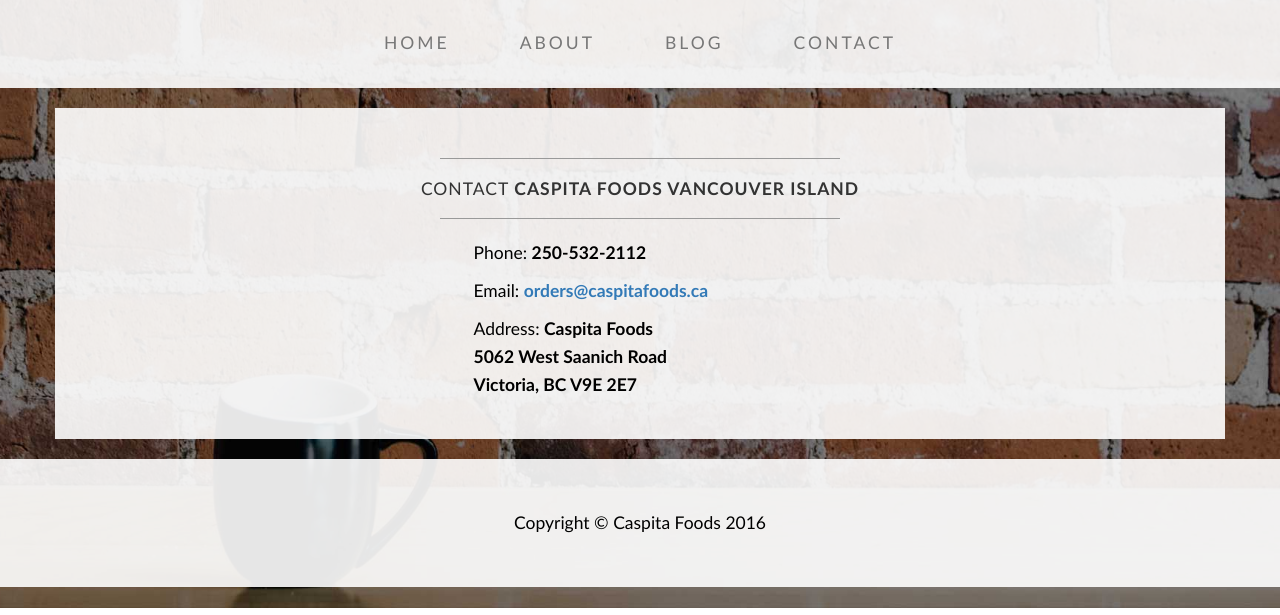
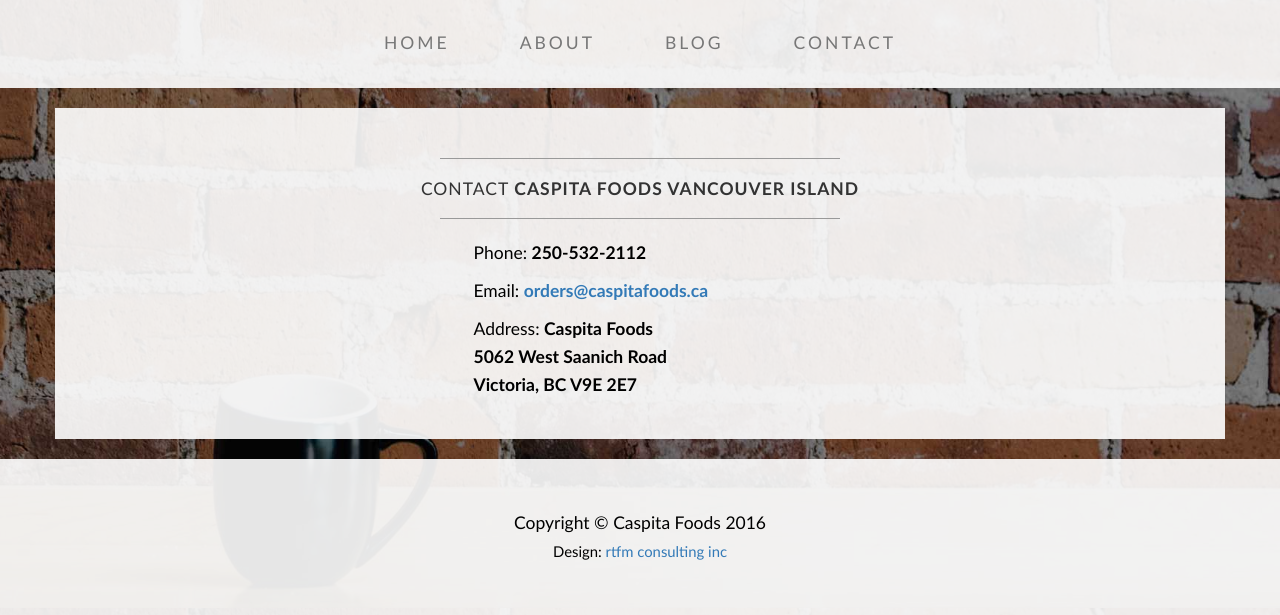
Before and after one commit to rvrichards/dans-gelato, a plain HTML site: page contact.html in a window 1280 px wide. Shown: the part 192-807 px from the top of the page. Drawn offline with Linux system fonts and the light colour scheme.

Commit message:
Minor changes. Added web design link.

```diff
--- a/contact.html
+++ b/contact.html
@@ -110,7 +110,7 @@
         <div class="container">
             <div class="row">
                 <div class="col-lg-12 text-center">
-                    <p>Copyright &copy; Caspita Foods 2016</p>
+                   <p>Copyright &copy; Caspita Foods 2016<br><small>Design: <a href="http://rtfm.ca">rtfm consulting inc</a></small></p>
                 </div>
             </div>
         </div>
```
Also changed, not shown: about.html (+1 -1 lines), 1 other file.
